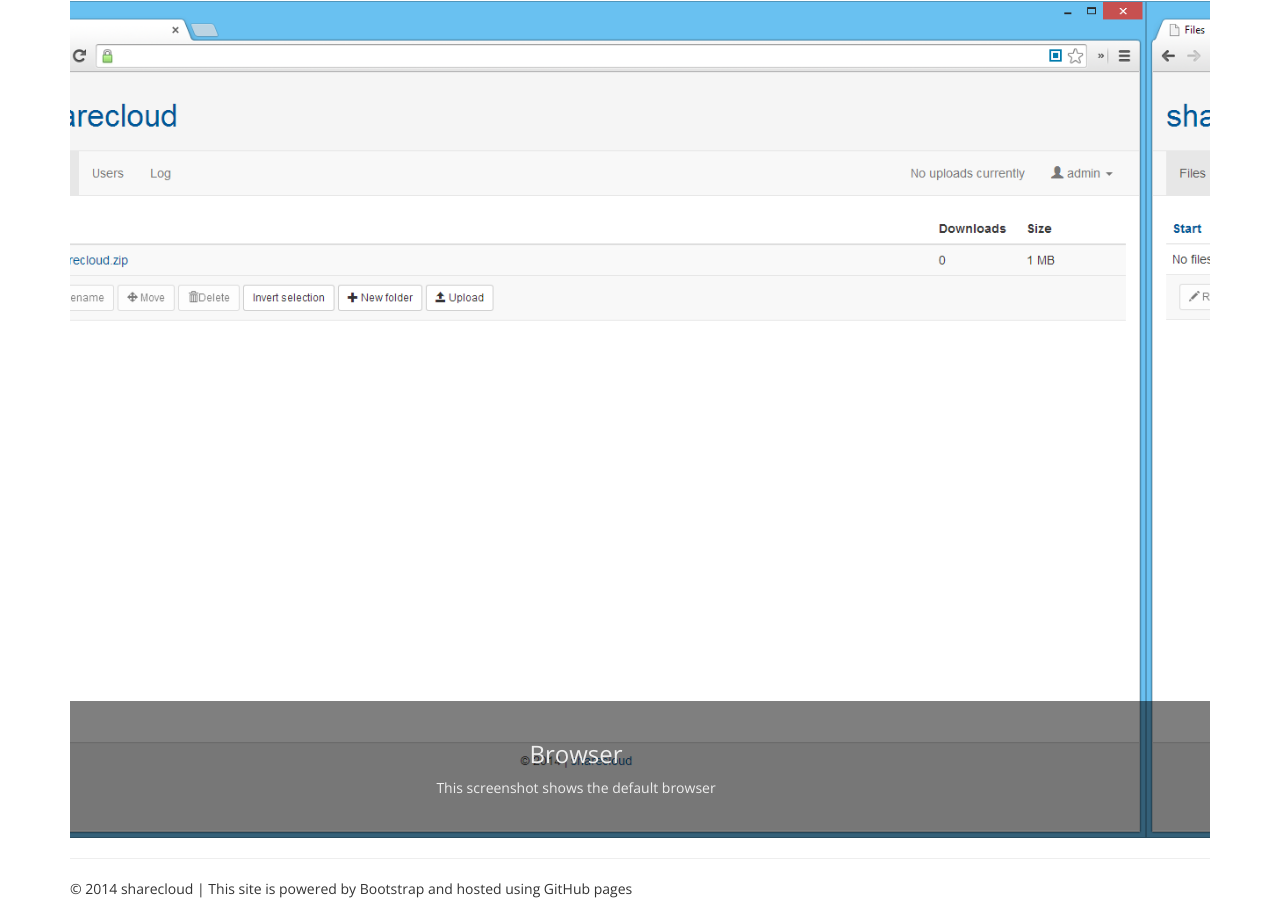
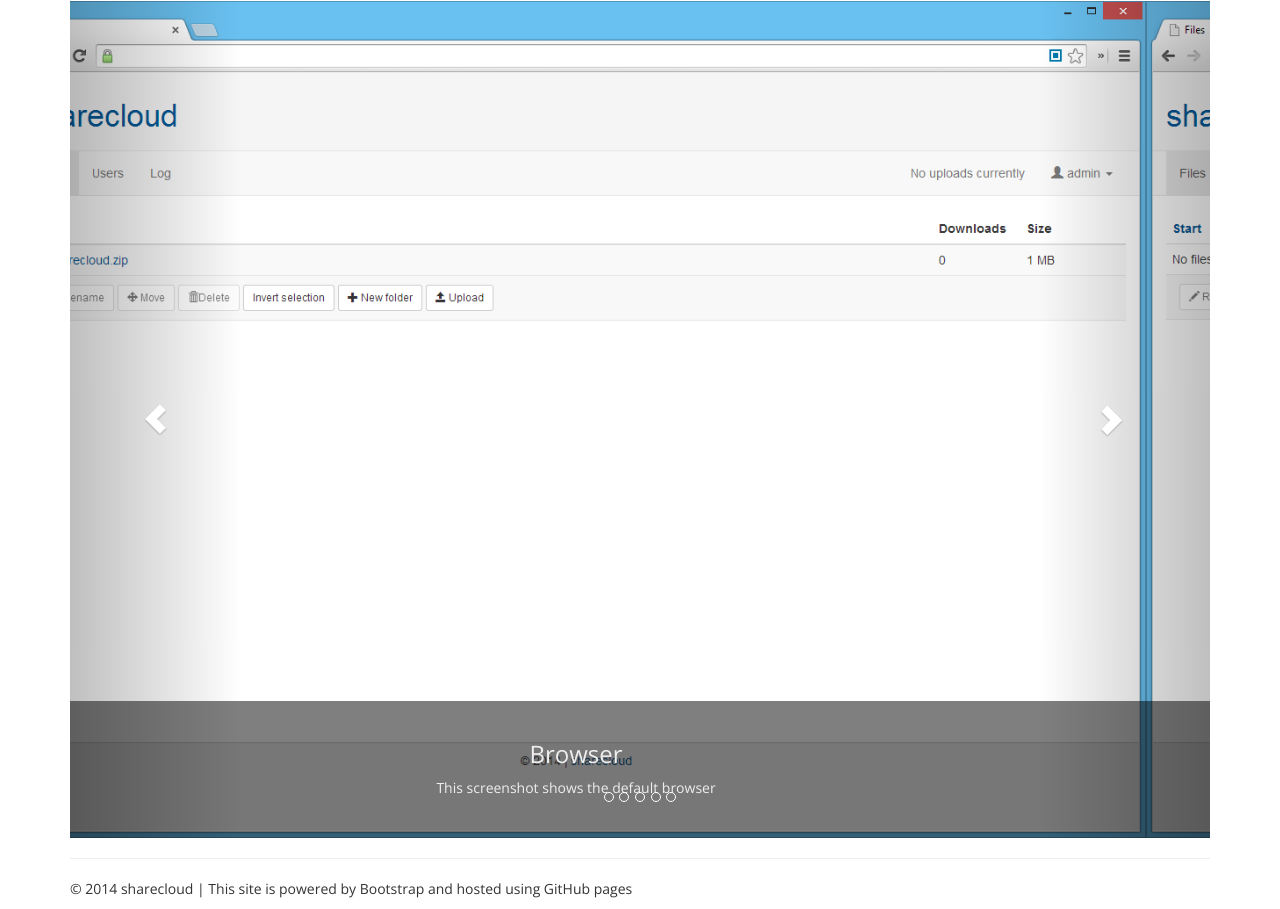
Before and after one commit to sharecloud/sharecloud.github.io, a plain HTML site: page gallery.html in a window 1280 px wide. Shown: the part 119-1028 px from the top of the page. Drawn offline with nearby package versions, Linux system fonts and the light colour scheme.

Commit message:
improved gallery

```diff
--- a/gallery.html
+++ b/gallery.html
@@ -48,6 +48,13 @@
         <h1>Gallery</h1>
 
         <div id="gallery" class="carousel slide" data-ride="carousel">
+			<ol class="carousel-indicators">
+				<li data-target="#gallery" data-slide-to="0" class="active"></li>
+				<li data-target="#gallery" data-slide-to="1"></li>
+				<li data-target="#gallery" data-slide-to="2"></li>
+				<li data-target="#gallery" data-slide-to="3"></li>
+				<li data-target="#gallery" data-slide-to="4"></li>
+			</ol>
             <div class="carousel-inner">
                 <div class="item active">
                     <img src="./gallery/sharecloud_browser.png" alt="Browser view" />
@@ -94,6 +101,14 @@
                     </div>
                 </div>
             </div>
+
+			<a class="left carousel-control" href="#gallery" data-slide="prev">
+				<span class="glyphicon glyphicon-chevron-left"></span>
+			</a>
+
+			<a class="right carousel-control" href="#gallery" data-slide="next">
+				<span class="glyphicon glyphicon-chevron-right"></span>
+			</a>
         </div>
 
         <hr>
```
